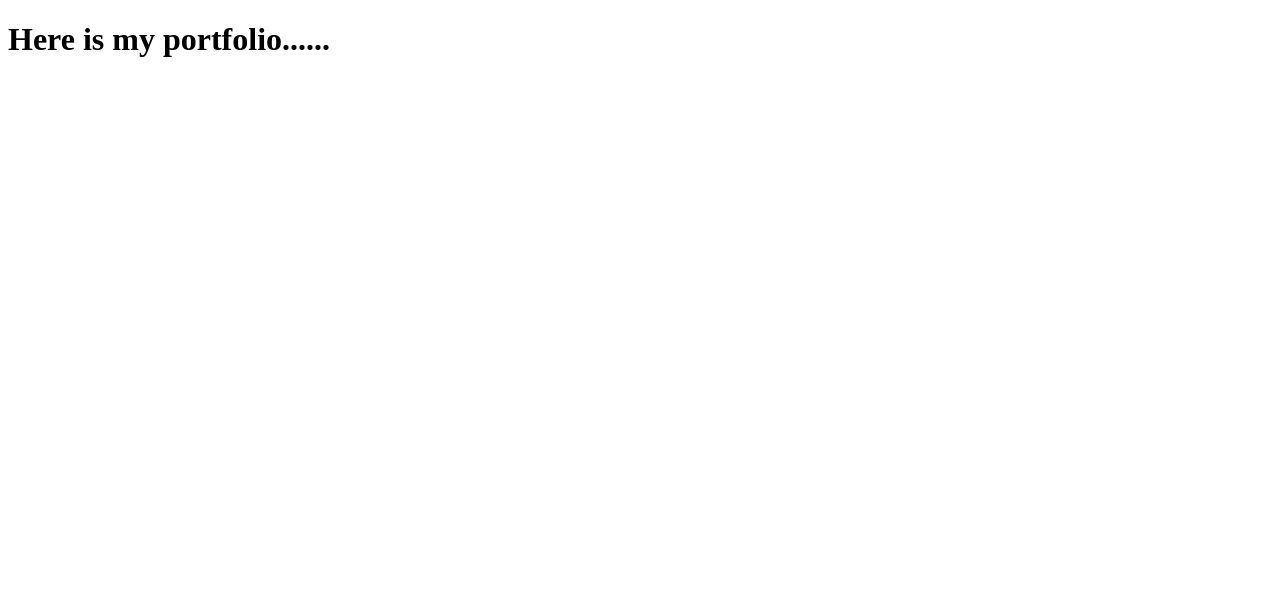
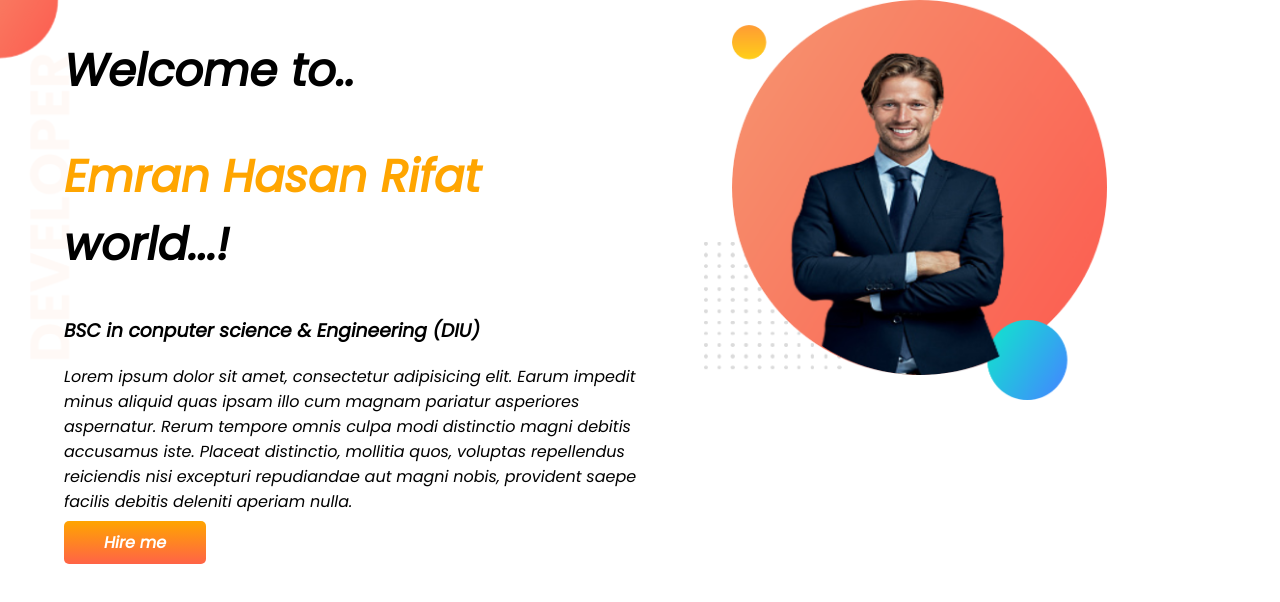
Before and after one commit to EmranRifat/my-portfolio, a plain HTML site: page index.html in a window 1280 px wide. Drawn offline with Linux system fonts and the light colour scheme.

Commit message:
img added

```diff
--- a/index.html
+++ b/index.html
@@ -1,13 +1,43 @@
 <!DOCTYPE html>
 <html lang="en">
+
 <head>
     <meta charset="UTF-8">
     <meta http-equiv="X-UA-Compatible" content="IE=edge">
     <meta name="viewport" content="width=device-width, initial-scale=1.0">
     <title>my portfolio</title>
+    <link rel="preconnect" href="https://fonts.googleapis.com">
+    <link rel="preconnect" href="https://fonts.gstatic.com" crossorigin>
+    <link href="https://fonts.googleapis.com/css2?family=Open+Sans&family=Poppins:ital@1&display=swap" rel="stylesheet">
     <link rel="stylesheet" href="style.css">
 </head>
+
 <body>
-    <h1>Here is my portfolio......</h1>
+    <section class="section-one">
+        <div class="first">
+            <h1>Welcome to..</h1>
+            <h1><span class="name">Emran Hasan Rifat </span> world...!</h1>
+            <h3>BSC in conputer science & Engineering (DIU)</h3>
+            <p>Lorem ipsum dolor sit amet, consectetur adipisicing elit. Earum impedit minus aliquid quas ipsam illo cum
+                magnam
+                pariatur asperiores aspernatur. Rerum tempore omnis culpa modi distinctio magni debitis accusamus iste.
+                Placeat
+                distinctio, mollitia quos, voluptas repellendus reiciendis nisi excepturi repudiandae aut magni nobis,
+                provident
+                saepe facilis debitis deleniti aperiam nulla.</p>
+            <a class="button1" target="blank" href="https://www.linkedin.com/in/emran-hasan-rifat-443454168/"> Hire
+                me</a>
+        </div>
+
+        <div class="first">
+            <img src="image/my-bg.png" alt="">
+
+        </div>
+    </section>
+
+
+
+
 </body>
+
 </html>
--- a/style.css
+++ b/style.css
@@ -0,0 +1,41 @@
+body{
+    font-family: 'Open Sans', sans-serif;
+    font-family: 'Poppins', sans-serif;
+    margin: 0;
+
+
+}
+
+
+.section-one{
+    background-image: url(image/top-banner.png);
+    background-repeat: no-repeat;
+}
+
+
+
+
+    h1{
+    font-size: 45px;
+}
+.name{
+    color: orange;
+}
+section{
+    display: flex;
+}
+.first{
+    width: 50%;
+    padding-left: 5%;
+}
+.first img{
+    width: 70%;
+}
+.button1{
+    text-decoration: none;
+    background-image: linear-gradient(orange,tomato);
+    color: white;
+    padding: 10px 40px;
+    border-radius: 5px;
+    font-weight: 700;
+}
```
Also changed, not shown: image/dream-bg.png (added), image/exp-bg.png (added), image/jhankar.png (added), image/jhankar2.png (added), image/my-bg.png (added), image/my-bg2.png (added), image/top-banner.png (added).
